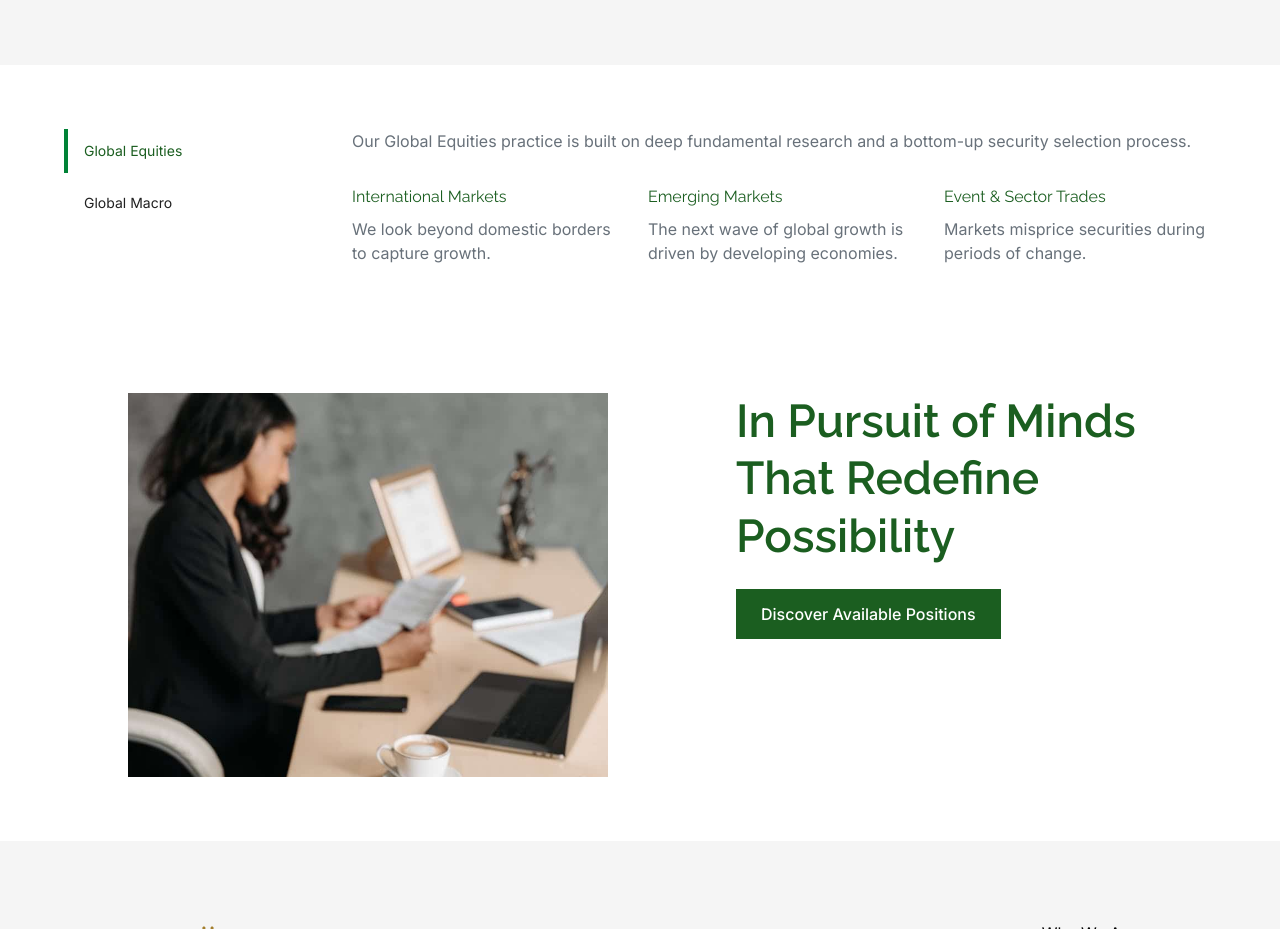
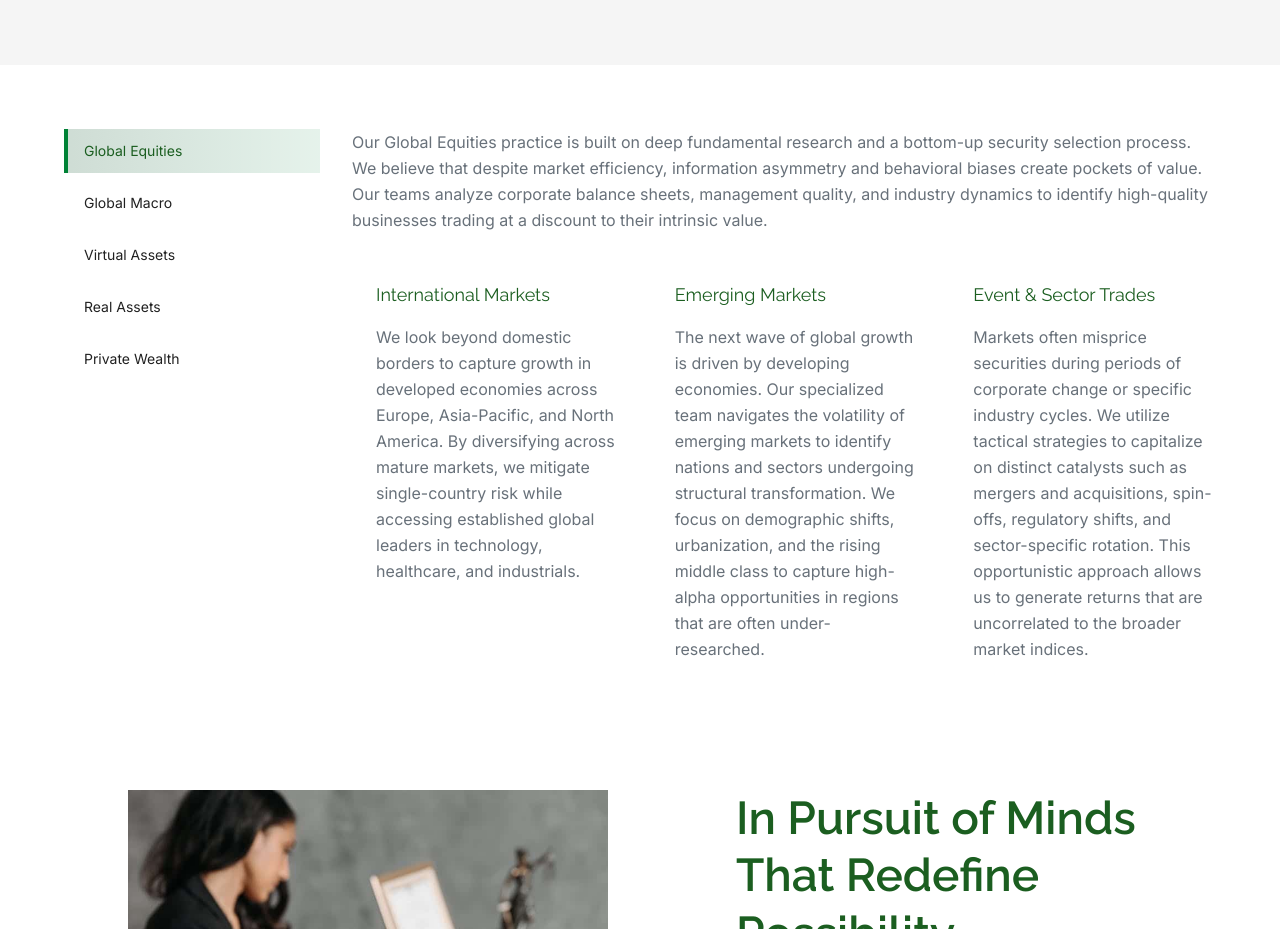
Before and after one commit to CodeWhiz-101/Jcult, a Next.js app: page /what-we-do/asset-management in a window 1280 px wide. Shown: the part 1060-1989 px from the top of the page. Built offline with nearby package versions, Linux system fonts and the light colour scheme.

Commit message:
chore: force vercel rebuild

```diff
--- a/src/components/features/InvestmentTabs.tsx
+++ b/src/components/features/InvestmentTabs.tsx
@@ -7,42 +7,35 @@ export default function InvestmentTabs() {
   const [isVisible, setIsVisible] = useState(true);
   const [hasEnteredView, setHasEnteredView] = useState(false);
 
-  const sectionRef = useRef<HTMLElement | null>(null);
-  const scrollContainerRef = useRef<HTMLDivElement | null>(null);
+  const sectionRef = useRef<HTMLElement>(null);
+  const scrollContainerRef = useRef<HTMLDivElement>(null);
+  const tabRefs = useRef<(HTMLButtonElement | null)[]>([]);
 
   /* -------------------------------
-     TAB CONTENT FADE
+     TAB CONTENT FADE (EXISTING)
   -------------------------------- */
   useEffect(() => {
     setIsVisible(false);
-    const t = setTimeout(() => setIsVisible(true), 50);
-    return () => clearTimeout(t);
+    const timer = setTimeout(() => setIsVisible(true), 50);
+    return () => clearTimeout(timer);
+  }, [activeTab]);
+
+  useEffect(() => {
+    if (scrollContainerRef.current && tabRefs.current[activeTab]) {
+      const container = scrollContainerRef.current;
+      const activeButton = tabRefs.current[activeTab];
+      const containerWidth = container.offsetWidth;
+      const buttonLeft = activeButton.offsetLeft;
+      const buttonWidth = activeButton.offsetWidth;
+      const scrollPosition =
+        buttonLeft - containerWidth / 2 + buttonWidth / 2;
+
+      container.scrollTo({ left: scrollPosition, behavior: 'smooth' });
+    }
   }, [activeTab]);
 
   /* -------------------------------
-     AUTO-CENTER ACTIVE TAB
-     (NO CALLBACK REFS)
-  -------------------------------- */
-  useEffect(() => {
-    const container = scrollContainerRef.current;
-    if (!container) return;
-
-    const buttons = container.querySelectorAll<HTMLButtonElement>('button');
-    const activeButton = buttons[activeTab];
-    if (!activeButton) return;
-
-    const containerWidth = container.offsetWidth;
-    const buttonLeft = activeButton.offsetLeft;
-    const buttonWidth = activeButton.offsetWidth;
-
-    container.scrollTo({
-      left: buttonLeft - containerWidth / 2 + buttonWidth / 2,
-      behavior: 'smooth',
-    });
-  }, [activeTab]);
-
-  /* -------------------------------
-     SCROLL REVEAL
+     SCROLL REVEAL (NEW)
   -------------------------------- */
   useEffect(() => {
     const node = sectionRef.current;
@@ -52,45 +45,119 @@ export default function InvestmentTabs() {
       ([entry]) => {
         if (entry.isIntersecting) {
           setHasEnteredView(true);
-          observer.disconnect();
+          observer.unobserve(node); // run once
         }
       },
-      { threshold: 0.15, rootMargin: '0px 0px -80px 0px' }
+      {
+        threshold: 0.15,
+        rootMargin: '0px 0px -80px 0px',
+      }
     );
 
     observer.observe(node);
+
     return () => observer.disconnect();
   }, []);
 
-  /* -------------------------------
-     DATA
-  -------------------------------- */
+  // 🔒 ORIGINAL CONTENT — UNTOUCHED
   const tabs = [
     {
       label: 'Global Equities',
       overview:
-        'Our Global Equities practice is built on deep fundamental research and a bottom-up security selection process.',
+        'Our Global Equities practice is built on deep fundamental research and a bottom-up security selection process. We believe that despite market efficiency, information asymmetry and behavioral biases create pockets of value. Our teams analyze corporate balance sheets, management quality, and industry dynamics to identify high-quality businesses trading at a discount to their intrinsic value.',
       columns: [
-        { title: 'International Markets', text: 'We look beyond domestic borders to capture growth.' },
-        { title: 'Emerging Markets', text: 'The next wave of global growth is driven by developing economies.' },
-        { title: 'Event & Sector Trades', text: 'Markets misprice securities during periods of change.' },
+        {
+          title: 'International Markets',
+          text:
+            'We look beyond domestic borders to capture growth in developed economies across Europe, Asia-Pacific, and North America. By diversifying across mature markets, we mitigate single-country risk while accessing established global leaders in technology, healthcare, and industrials.',
+        },
+        {
+          title: 'Emerging Markets',
+          text:
+            'The next wave of global growth is driven by developing economies. Our specialized team navigates the volatility of emerging markets to identify nations and sectors undergoing structural transformation. We focus on demographic shifts, urbanization, and the rising middle class to capture high-alpha opportunities in regions that are often under-researched.',
+        },
+        {
+          title: 'Event & Sector Trades',
+          text:
+            'Markets often misprice securities during periods of corporate change or specific industry cycles. We utilize tactical strategies to capitalize on distinct catalysts such as mergers and acquisitions, spin-offs, regulatory shifts, and sector-specific rotation. This opportunistic approach allows us to generate returns that are uncorrelated to the broader market indices.',
+        },
       ],
     },
     {
       label: 'Global Macro',
       overview:
-        'Our Global Macro strategy takes a top-down view of the financial world.',
+        'Our Global Macro strategy takes a top-down view of the financial world. We analyze the complex interplay between geopolitics, central bank policies, economic indicators, and global trade flows. By understanding the "big picture," we position capital to benefit from systemic trends and macroeconomic dislocations.',
       columns: [
-        { title: 'Foreign Exchange', text: 'We trade major currency pairs.' },
-        { title: 'Commodities', text: 'We view commodities as an inflation hedge.' },
-        { title: 'Fixed Income', text: 'We actively manage duration and credit risk.' },
+        {
+          title: 'Foreign Exchange (FX)',
+          text:
+            'Currencies are the lifeblood of the global economy. We trade major and cross-currency pairs to capitalize on interest rate differentials, purchasing power parity, and geopolitical shifts. Our FX strategies are used both for speculative profit generation and to hedge the currency risk inherent in our global equity portfolios.',
+        },
+        {
+          title: 'Commodities',
+          text:
+            'We view commodities as an essential hedge against inflation and a portfolio diversifier. Our exposure spans energy (oil, natural gas) and metals (gold, silver, copper). We analyze supply chain constraints, and industrial demand to forecast price movements in real assets.',
+        },
+        {
+          title: 'Equity Indices',
+          text:
+            'Rather than betting on single stocks, we utilize equity indices to express views on entire economies or sectors. This allows us to swiftly adjust our exposure to bullish or bearish market conditions, providing liquidity and broad market beta when macroeconomic conditions are favorable.',
+        },
+        {
+          title: 'Fixed Income',
+          text:
+            'We navigate the global debt markets with a focus on yield generation and capital preservation. Our mandate covers sovereign bonds, investment-grade corporate credit, and high-yield opportunities. We actively manage duration and credit risk to navigate changing interest rate environments.',
+        },
+      ],
+    },
+    {
+      label: 'Virtual Assets',
+      overview:
+        'As finance undergoes a digital revolution, we provide institutional-grade access to the digital asset ecosystem. We view blockchain not merely as a speculative vehicle, but as a transformative technology that is reshaping the transfer of value. Our approach is highly disciplined, prioritizing security, custody, and regulatory compliance.',
+      columns: [
+        {
+          title: 'Cryptocurrencies',
+          text:
+            'We offer exposure to established digital currencies such as Bitcoin and Ethereum, as well as select high-potential altcoins. Our analysis combines on-chain metrics with network activity data to value these assets. We focus on tokens with robust utility, strong developer communities, and long-term viability, bridging the gap between traditional finance and the decentralized web.',
+        },
+      ],
+    },
+    {
+      label: 'Real Assets',
+      overview:
+        'Tangible assets are the bedrock of wealth preservation. Our Real Assets division focuses on investments that provide intrinsic value, inflation protection, and consistent income streams. We combine local market intelligence with global capital reach to unlock value in the property sector.',
+      columns: [
+        {
+          title: 'Real Estate Advisory',
+          text:
+            'We provide bespoke consultancy services for clients looking to acquire, develop, or divest property. From valuation and feasibility studies to market analysis and deal structuring, we guide clients through the complex lifecycle of real estate transactions to ensure optimal outcomes.',
+        },
+        {
+          title: 'Real Estate Investments',
+          text:
+            'Our firm actively manages direct investments in residential, commercial, and industrial properties. We seek assets with strong cash flow potential and value-add opportunities through renovation or repositioning. Our portfolio is constructed to deliver yield and capital appreciation independent of stock market volatility.',
+        },
+      ],
+    },
+    {
+      label: 'Private Wealth',
+      overview:
+        'True wealth management extends beyond investment returns; it is about securing a legacy. Our Private Wealth division serves high-net-worth individuals and families, acting as a trusted partner in navigating the complexities of significant capital. We take a holistic view of your financial life, aligning your assets with your personal values and long-term goals.',
+      columns: [
+        {
+          title: 'Wealth Planning',
+          text:
+            'We build comprehensive roadmaps that cover liquidity management, retirement planning, and multi-generational wealth transfer. We work closely with tax and legal experts to ensure that your wealth is preserved efficiently, minimizing tax liabilities and ensuring that your estate plan reflects your wishes.',
+        },
+        {
+          title: 'Portfolio Structuring',
+          text:
+            'Every individual has a unique risk tolerance and liquidity requirement. We design bespoke investment portfolios that balance growth, income, and safety. By allocating assets across the spectrum—from liquid public markets to private equity and real estate—we create robust structures designed to weather market cycles and fund your lifestyle.',
+        },
       ],
     },
   ];
 
-  /* -------------------------------
-     RENDER
-  -------------------------------- */
   return (
     <section
       ref={sectionRef}
@@ -104,21 +171,24 @@ export default function InvestmentTabs() {
     >
       <div className="container-responsive">
         <div className="flex flex-col md:flex-row gap-8">
-
-          {/* TABS */}
+          {/* Tabs */}
           <div className="w-full md:w-64">
             <div
               ref={scrollContainerRef}
-              className="flex flex-row md:flex-col overflow-x-auto md:overflow-visible space-x-2 md:space-y-2 scrollbar-hide"
+              className="flex flex-row md:flex-col w-full overflow-x-auto md:overflow-x-visible space-x-2 md:space-x-0 md:space-y-2 scrollbar-hide scroll-smooth"
             >
               {tabs.map((tab, i) => (
                 <button
-                  key={tab.label}
+                  key={i}
+                  ref={(el) => {
+  tabRefs.current[i] = el;
+}}
+
                   onClick={() => setActiveTab(i)}
-                  className={`px-4 py-3 text-left text-sm whitespace-nowrap transition border-b-4 md:border-b-0 md:border-l-4 ${
+                  className={`px-4 py-3 text-left text-sm whitespace-nowrap border-b-4 md:border-b-0 md:border-l-4 transition ${
                     activeTab === i
-                      ? 'border-green-700 text-primary'
-                      : 'border-transparent text-main hover:border-green-500/50'
+                      ? 'border-green-700 bg-gradient-to-r from-green-900/20 to-green-700/10 text-primary'
+                      : 'border-transparent hover:border-green-500/50 hover:bg-gradient-to-r hover:from-green-900/10 hover:to-green-700/5 text-main'
                   }`}
                 >
                   {tab.label}
@@ -127,30 +197,57 @@ export default function InvestmentTabs() {
             </div>
           </div>
 
-          {/* CONTENT */}
+          {/* Content */}
           <div
             className="flex-1"
             style={{
               opacity: isVisible ? 1 : 0,
               transform: isVisible ? 'translateX(0)' : 'translateX(-20px)',
               transition:
-                'opacity 600ms cubic-bezier(0.25,1,0.5,1), transform 600ms cubic-bezier(0.25,1,0.5,1)',
+                'opacity 600ms cubic-bezier(0.25, 1, 0.5, 1), transform 600ms cubic-bezier(0.25, 1, 0.5, 1)',
             }}
           >
-            <p className="text-stat-disc color-grey mb-8">
+            <p className="text-stat-disc color-grey leading-relaxed mb-8 md:mb-12">
               {tabs[activeTab].overview}
             </p>
 
-            <div className="grid grid-cols-1 md:grid-cols-2 lg:grid-cols-3 gap-6">
-              {tabs[activeTab].columns.map((col) => (
-                <div key={col.title}>
-                  <h3 className="font-brand text-primary mb-2">{col.title}</h3>
-                  <p className="text-stat-disc color-grey">{col.text}</p>
+            <div className="grid grid-cols-1 md:grid-cols-2 lg:grid-cols-3 gap-6 md:gap-8">
+              {tabs[activeTab].columns.map((column, i) => (
+                <div
+                  key={i}
+                  className="
+                    group pl-4 md:pl-6
+                    transition-transform duration-[800ms]
+                    [transition-timing-function:cubic-bezier(0.22,1,0.36,1)]
+                    hover:-translate-y-1
+                  "
+                >
+                  <h3
+                    className="
+                      font-brand text-section-content text-primary mb-3 md:mb-4
+                      transition-transform duration-[600ms]
+                      [transition-timing-function:cubic-bezier(0.22,1,0.36,1)]
+                      group-hover:-translate-y-1
+                    "
+                  >
+                    {column.title}
+                  </h3>
+
+                  <p
+                    className="
+                      text-stat-disc color-grey leading-relaxed
+                      transition-all duration-[900ms] delay-75
+                      [transition-timing-function:cubic-bezier(0.22,1,0.36,1)]
+                      group-hover:opacity-95
+                      group-hover:-translate-y-[2px]
+                    "
+                  >
+                    {column.text}
+                  </p>
                 </div>
               ))}
             </div>
           </div>
-
         </div>
       </div>
     </section>
```
Also changed, not shown: 1 other file (tests, documents, lock files or other folders).
